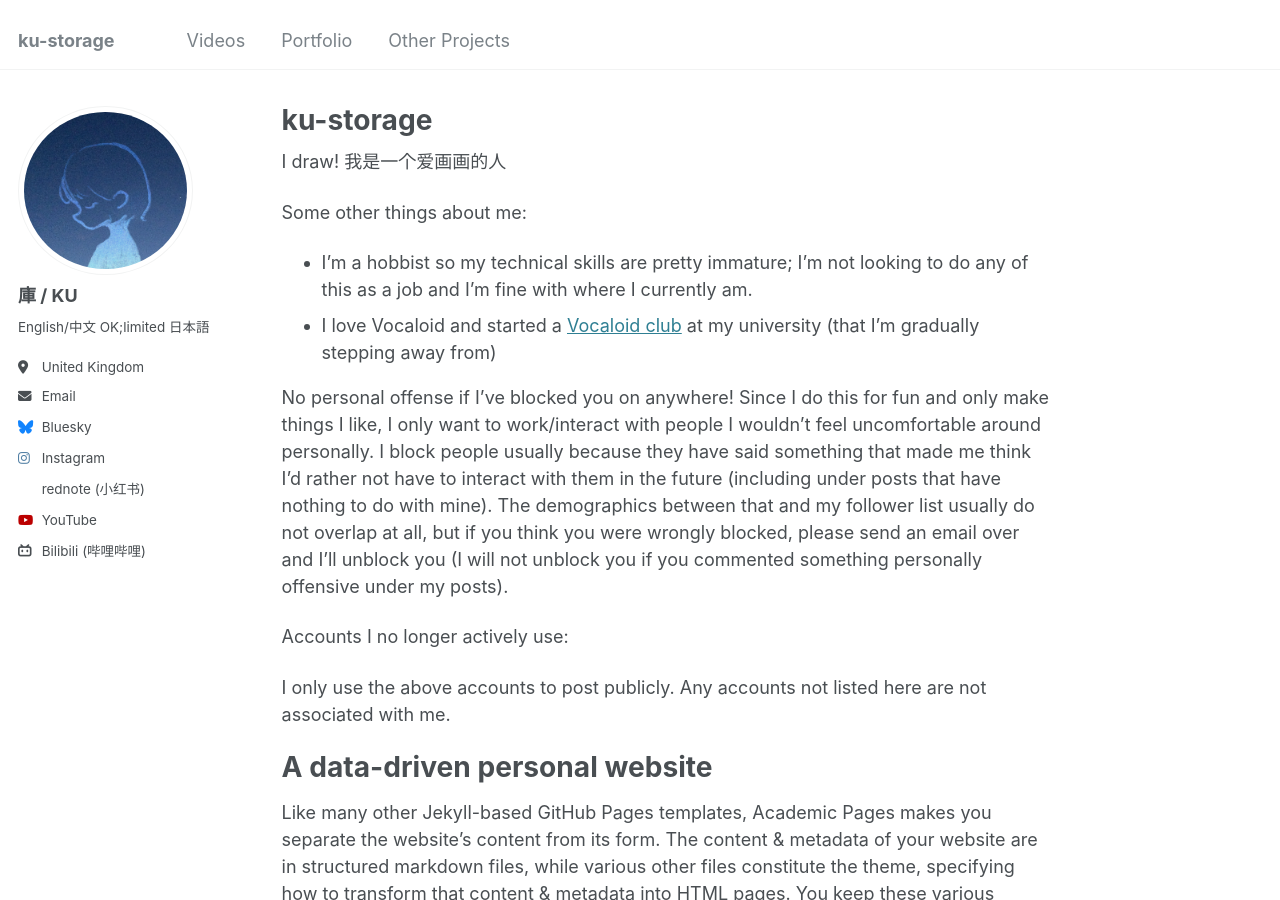
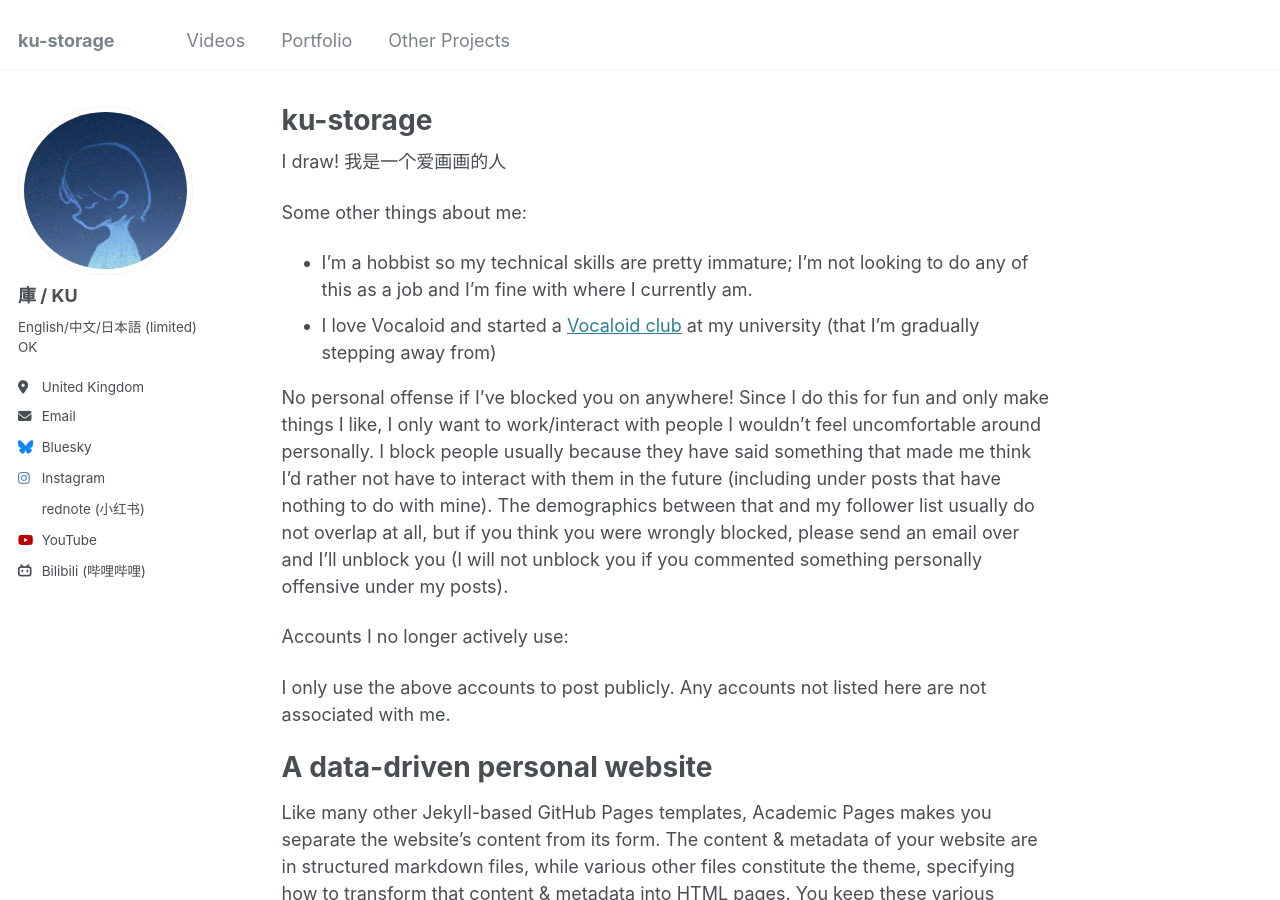
Before and after one commit to ku-storage/ku-storage.github.io, a Jekyll site: the page built from _pages/about.md, in a window 1280 px wide and 900 px high. Built offline with Jekyll 4.4.1, drawn with Linux system fonts in a browser that asks for light colours.

```diff
--- a/_config.yml
+++ b/_config.yml
@@ -24,7 +24,7 @@ author:
   avatar           : "profile.png"
   name             : "庫 / KU"
   pronouns         : # example: "she/her"
-  bio              : "English/中文 OK;limited 日本語"
+  bio              : "English/中文/日本語 (limited) OK"
   location         : "United Kingdom"
   employer         : #
   uri              : # URL
```
